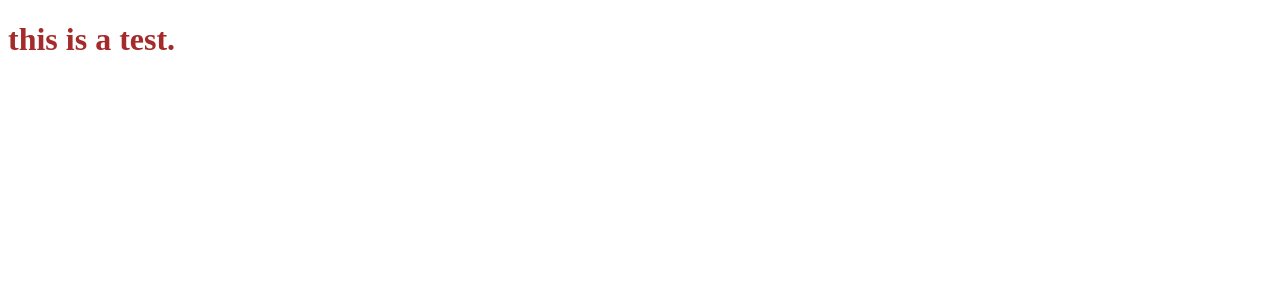
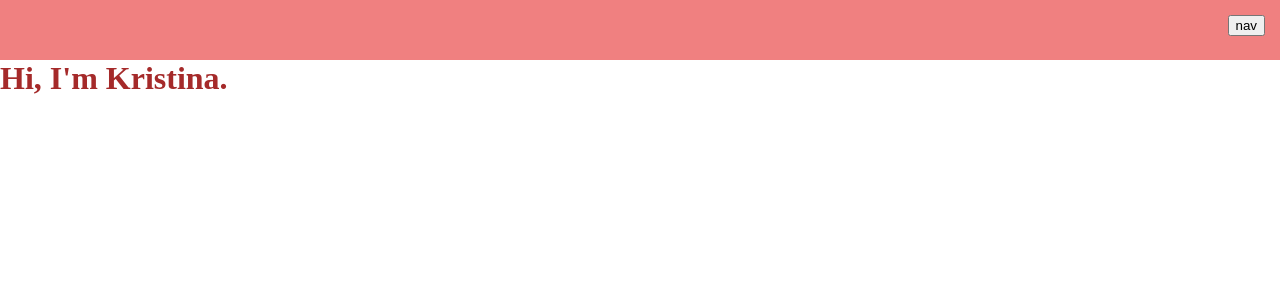
Before and after one commit to kavdesilva/portfolio_v.2, a Next.js app in the folder client/: page / in a window 1280 px wide. Shown: the top 300 px of the page. Built offline with nearby package versions, Linux system fonts and the light colour scheme.

Commit message:
removed mdbootstrap package, added custom slide out menu with source in readme.

```diff
--- a/client/package.json
+++ b/client/package.json
@@ -9,7 +9,6 @@
     "lint": "next lint"
   },
   "dependencies": {
-    "mdb-ui-kit": "^6.2.0",
     "next": "13.4.1",
     "react": "18.2.0",
     "react-dom": "18.2.0"
--- /dev/null
+++ b/client/src/components/Nav.jsx
@@ -0,0 +1,18 @@
+const Nav = (props) => {
+    const sidebarClass = props.isOpen ? "sidebar open" : "sidebar";
+    return (
+        <div className="nav">
+            <div className="header">
+                <button onClick={props.onClick}>nav</button>
+            </div>
+            <div className={sidebarClass}>
+                <div>Home</div>
+                <div>About</div>
+                <div>Portfolio</div>
+                <div>Contact</div>
+            </div>
+        </div>
+    )
+}
+
+export default Nav
--- a/client/src/pages/_document.js
+++ b/client/src/pages/_document.js
@@ -4,7 +4,7 @@ export default function Document() {
   return (
     <Html lang="en">
       <Head>
-        <title>kavdesilva</title>
+        <title>kavdesilva - portfolio</title>
       </Head>
       <body>
         <Main />
--- a/client/src/pages/index.js
+++ b/client/src/pages/index.js
@@ -1,7 +1,17 @@
+import { useState } from 'react';
+import Nav from '../components/Nav'
+
 const Home = () => {
+    const [sidebarOpen, setSideBarOpen] = useState(false);
+    const handleViewSidebar = () => {
+      setSideBarOpen(!sidebarOpen);
+    };
     return (
-      <div className="home">
-        <h1>this is a test.</h1>
+      <div>
+        <Nav onClick={handleViewSidebar} isOpen={sidebarOpen}/>
+        <div className="home">
+          <h1>Hi, I'm Kristina.</h1>
+        </div>
       </div>
     )
   }
--- a/client/src/styles/app.css
+++ b/client/src/styles/app.css
@@ -1,3 +1,48 @@
+* {
+    margin: 0 auto;
+}
+
 .home {
     color: brown;
+    padding-top: 60px;
 }
+
+.header {
+    position: fixed;
+    width: 100%;
+    height: 60px;
+    background-color: lightcoral;
+}
+.header button {
+    position: fixed;
+    right: 0;
+    margin: 15px;
+}
+
+.sidebar {
+    position: fixed;
+    top: 60px;
+    right: -15vw;
+    height: 100%;
+    width: 15vw;
+    transition: right 0.3s ease-in-out;
+    background-color: lightgray;
+}
+
+.content {
+    position: absolute;
+    top: 60px;
+    left: 0;
+    right: 0;
+    height: 100%;
+    transition: right 0.3s ease-in-out;
+    background-color: lightgray;
+}
+
+.sidebar.open {
+    right: 0;
+}
+
+.content.open {
+    right: 15vw;
+}
```
Also changed, not shown: 2 other files (tests, documents, lock files or other folders).
